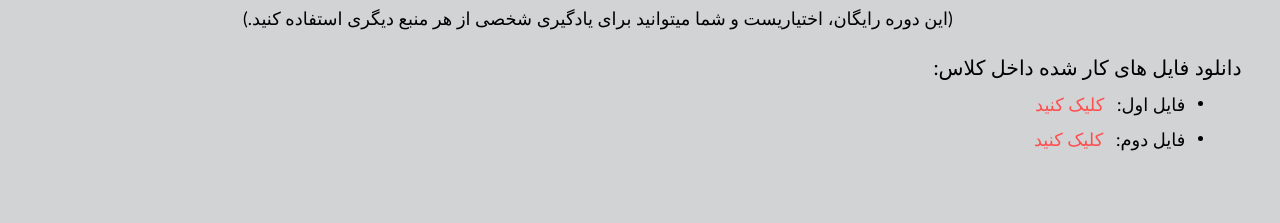
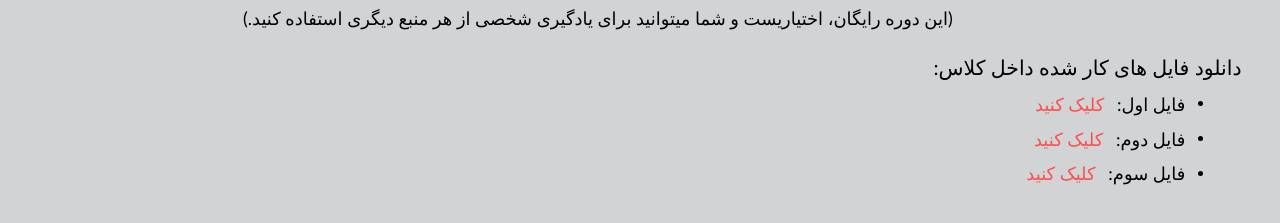
Before and after one commit to VigilantV/class_8, a React (Vite) app: page / in a window 1280 px wide. Both pictures are taken after a click on the button "Helpful Links". Shown: the part 407-630 px from the top of the page. Built offline with nearby package versions, Linux system fonts and the light colour scheme.

Commit message:
feat: add in_class_3 zip file

```diff
--- a/src/assets/data files/zipFiles.js
+++ b/src/assets/data files/zipFiles.js
@@ -1,9 +1,11 @@
 import in_class_1 from "../zip files/in_class_1.zip";
 import in_class_2 from "../zip files/in_class_2.zip";
+import in_class_3 from "../zip files/in_class_3.zip";
 
 const zipFiles = [
   { title: "فایل اول", fileName: "in_class_1", file: in_class_1 },
   { title: "فایل دوم", fileName: "in_class_2", file: in_class_2 },
+  { title: "فایل سوم", fileName: "in_class_3", file: in_class_3 },
 ];
 
 export default zipFiles;
--- a/src/components/HelpfulLinks.jsx
+++ b/src/components/HelpfulLinks.jsx
@@ -62,7 +62,7 @@ const HelpfulLinks = () => {
           </div>
         </li>
       </ul>
-      <div>
+      <div style={{marginBottom: "2vw"}}>
         <p className={classes.zip_file_title}>
           دانلود فایل های کار شده داخل کلاس:
         </p>
```
Also changed, not shown: 1 other file (tests, documents, lock files or other folders).
